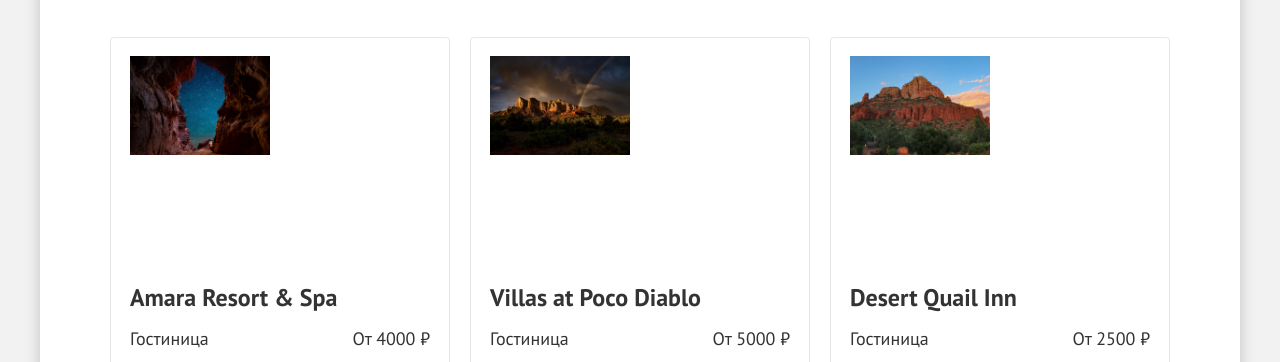
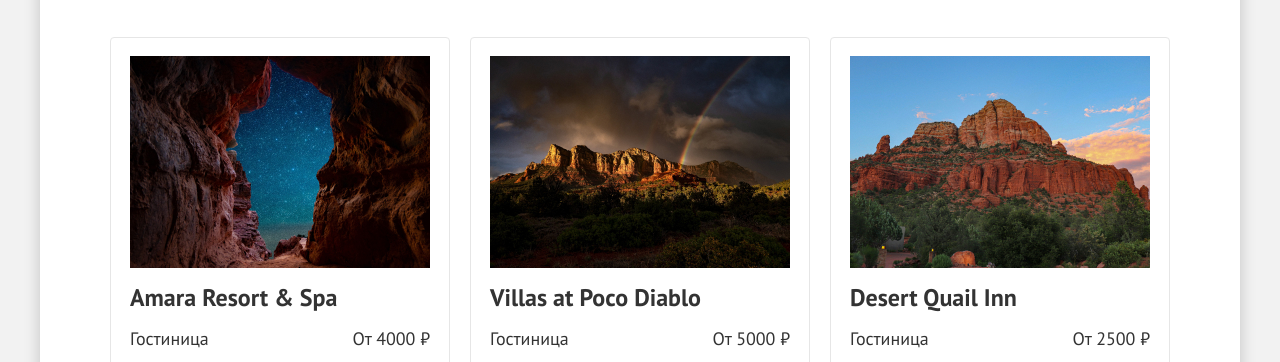
Before and after one commit to htmlacademy-htmlcss/2087795-sedona-37, a plain HTML site: page catalog.html in a window 1280 px wide. Shown: the part 581-943 px from the top of the page. Drawn offline with Linux system fonts and the light colour scheme.

Commit message:
Исправляет grid элементы

```diff
--- a/style/style.css
+++ b/style/style.css
@@ -1286,7 +1286,7 @@ body{
   border: 1px solid #E6E6E6;
 }
 
-.product-card-image {
+.img-link {
   grid-column: 2 span;
 }
 
```
